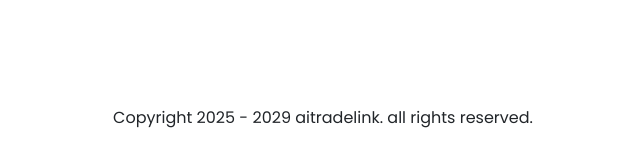
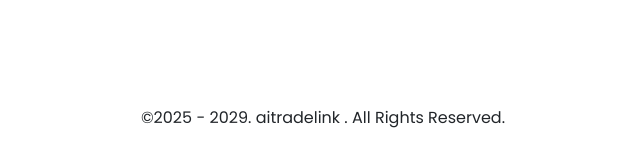
Before and after one commit to DANIEL-EKWERE/aitradelink, a Django app: page /signin/ in a window 1280 px wide. Shown: the part 640-800 px from the top of the page, without its empty margins (317-957 px from the left). Run offline with Django 5.2, Linux system fonts and the light colour scheme; some libraries are stand-ins or nearby versions.

Commit message:
Update login.html

```diff
--- a/templates/login.html
+++ b/templates/login.html
@@ -79,7 +79,7 @@
                 </div>
                 <div class="auth-footer-part">
                     <p class="text-center mb-0">
-                        Copyright 2025 - 2029 aitradelink. all rights reserved.
+                       ©2025 - 2029. aitradelink . All Rights Reserved.
                     </p>
                 </div>
             </div>
```
